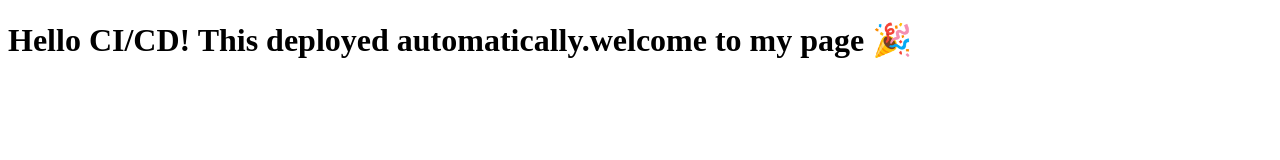
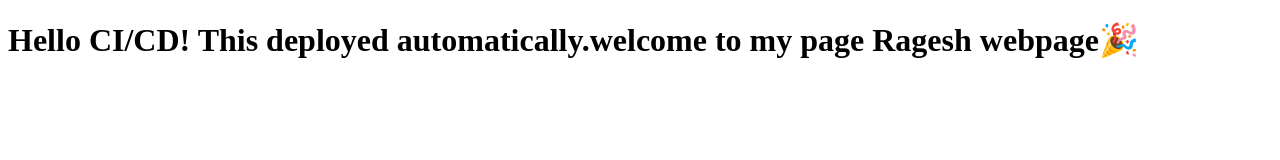
Before and after one commit to Ragesh103/my-website, a plain HTML site: page index.html in a window 1280 px wide. Drawn offline with Linux system fonts and the light colour scheme.

Commit message:
Added New

```diff
--- a/index.html
+++ b/index.html
@@ -4,6 +4,6 @@
     <title>My CI/CD Website</title>
 </head>
 <body>
-    <h1>Hello CI/CD! This deployed automatically.welcome to my page 🎉</h1>
+    <h1>Hello CI/CD! This deployed automatically.welcome to my page Ragesh webpage🎉</h1>
 </body>
 </html>
```
